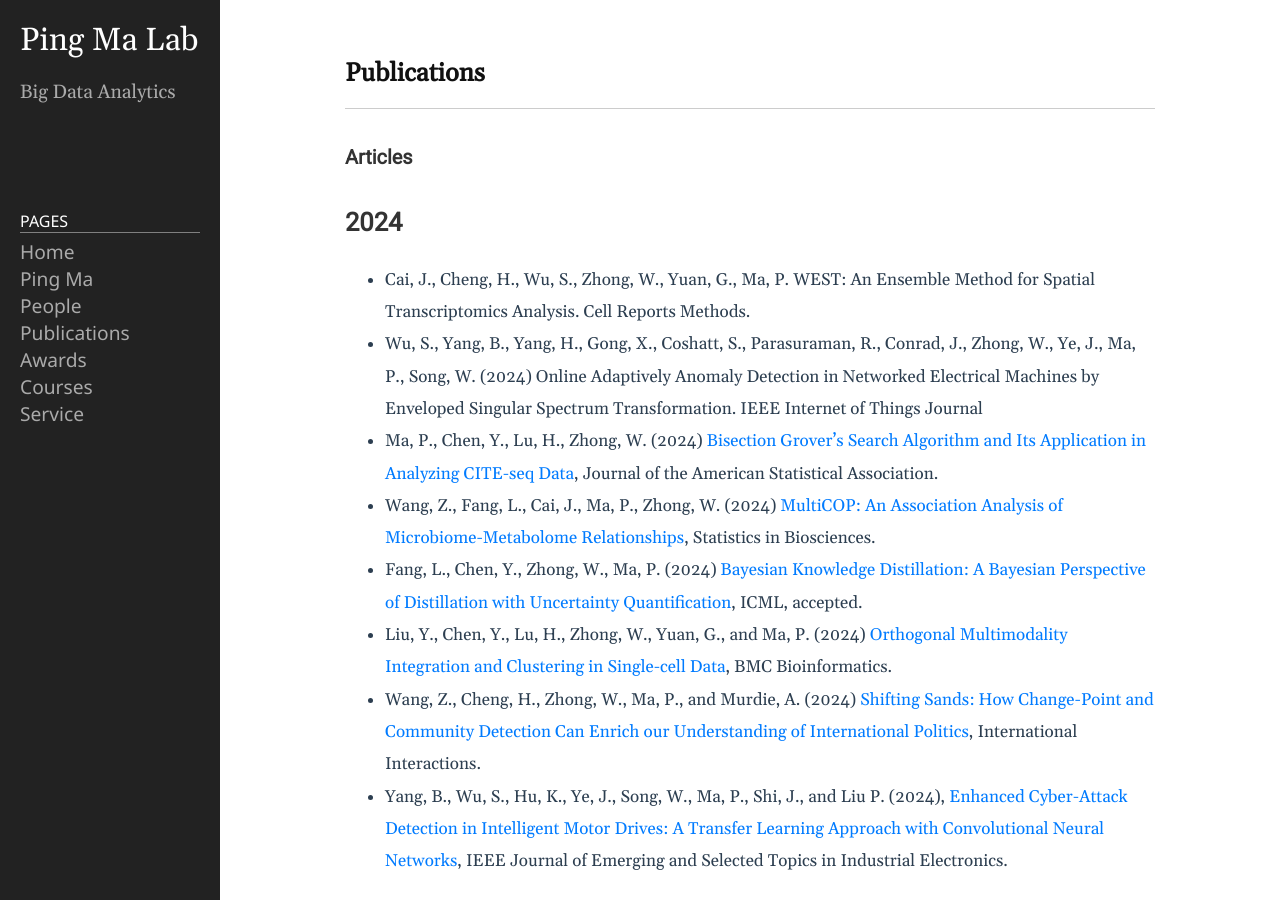
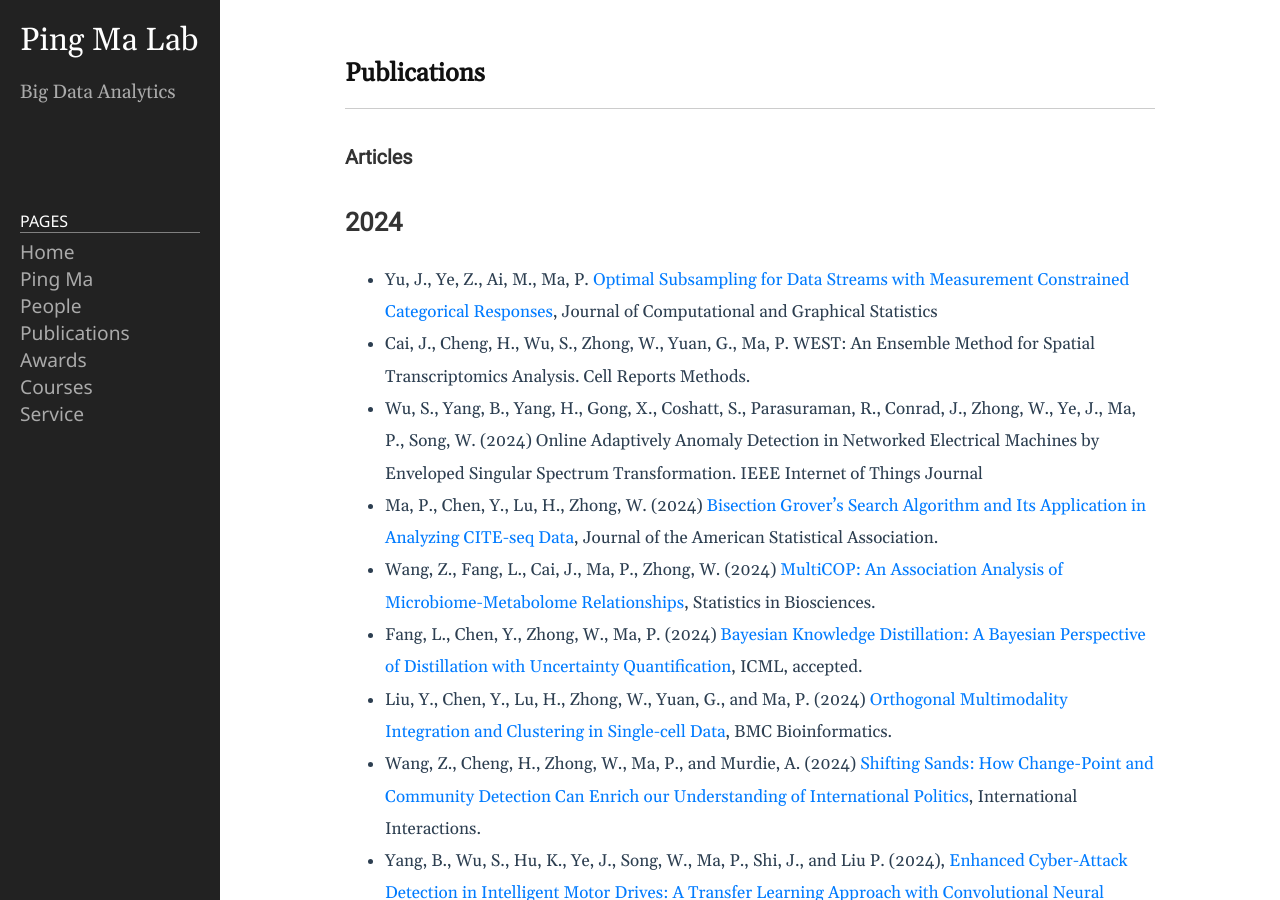
Before and after one commit to BDALpingio/BDALpingio.github.io, a Jekyll site: the page built from 3_publications.md, in a window 1280 px wide and 900 px high. Built offline with Jekyll 4.4.1, drawn with Linux system fonts in a browser that asks for light colours.

Commit message:
Update 3_publications.md
add paper w/ link

```diff
--- a/3_publications.md
+++ b/3_publications.md
@@ -7,6 +7,7 @@ permalink: /3_publications/
 ### Articles
 
 ## 2024
+- Yu, J., Ye, Z., Ai, M., Ma, P. [Optimal Subsampling for Data Streams with Measurement Constrained Categorical Responses](https://www.tandfonline.com/doi/full/10.1080/10618600.2024.2421990), Journal of Computational and Graphical Statistics
 - Cai, J., Cheng, H., Wu, S., Zhong, W., Yuan, G., Ma, P. WEST: An Ensemble Method for Spatial Transcriptomics Analysis. Cell Reports Methods.
 - Wu, S., Yang, B., Yang, H., Gong, X., Coshatt, S., Parasuraman, R., Conrad, J., Zhong, W., Ye, J., Ma, P., Song, W. (2024) Online Adaptively Anomaly Detection in Networked Electrical Machines by Enveloped Singular Spectrum Transformation. IEEE Internet of Things Journal
 - Ma, P., Chen, Y., Lu, H., Zhong, W. (2024) [Bisection Grover’s Search Algorithm and Its Application in Analyzing CITE-seq Data](https://www.tandfonline.com/doi/abs/10.1080/01621459.2024.2404259), Journal of the American Statistical Association.
```
